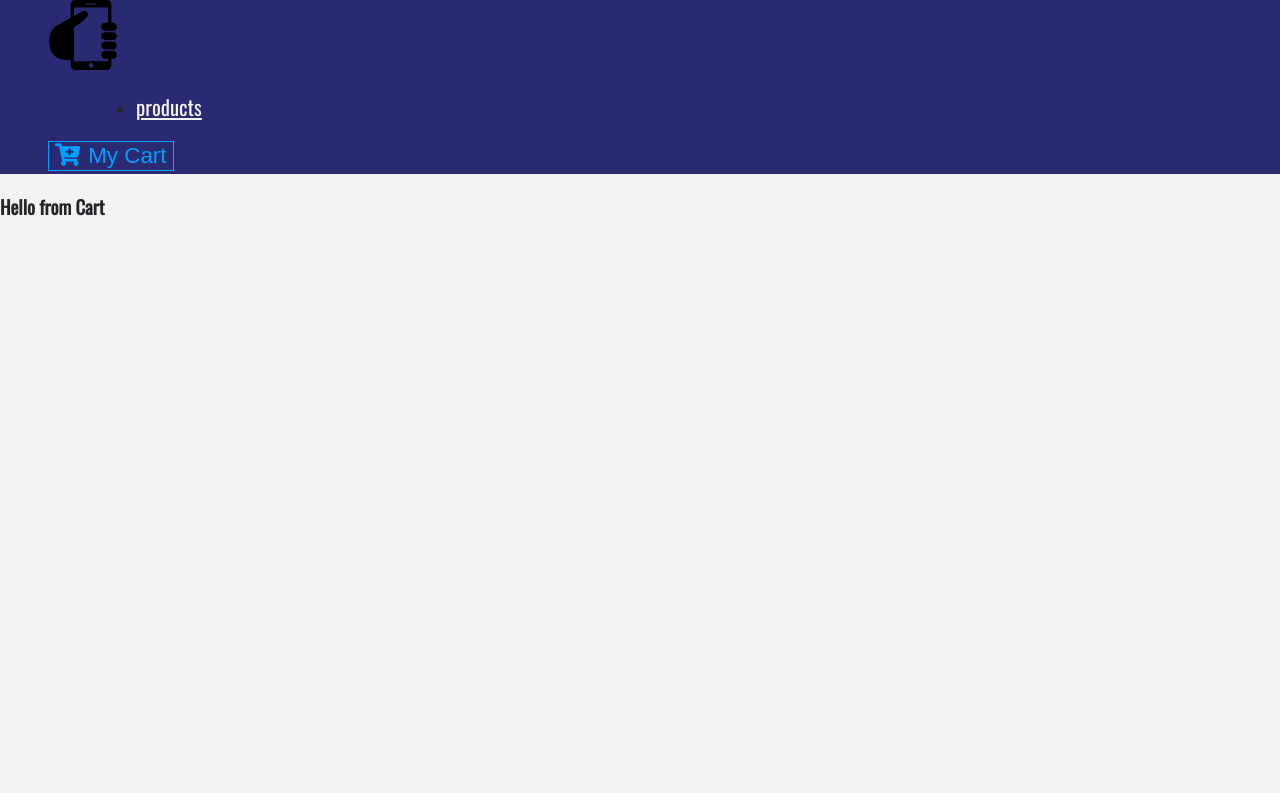
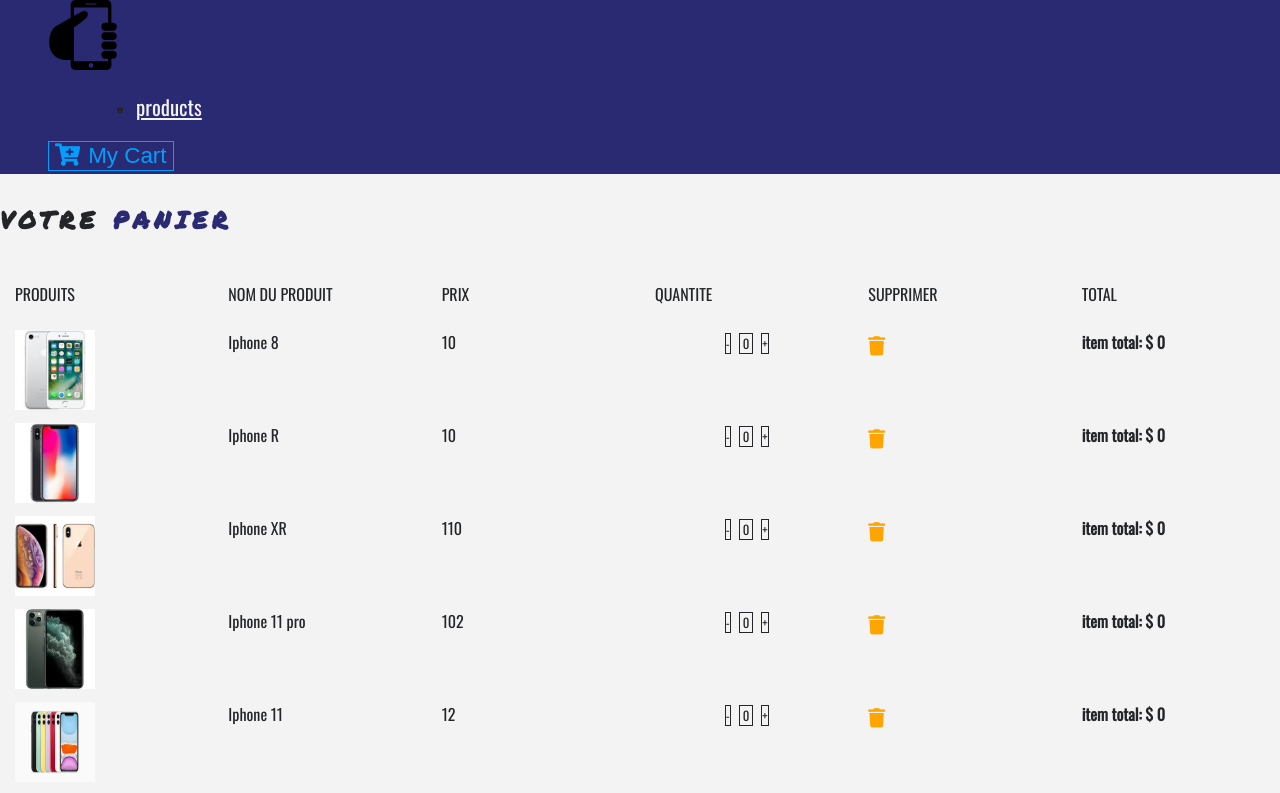
Before and after one commit to sdiawa/Diawara-Shop, a React (Create React App) app: page /cart in a window 1280 px wide. Shown: the top 793 px of the page. Built offline with nearby package versions, Linux system fonts and the light colour scheme.

Commit message:
gestion de panier cart

```diff
--- a/src/App.css
+++ b/src/App.css
@@ -6,12 +6,12 @@
   --mainYellow: #ffa400;
 }
 body{
-  font-family: 'Oswald', sans-serif !important;
+  font-family: "Oswald", sans-serif !important;
   background: var(--mainWhite) !important;
   color: var(--mainDrak) !important;
   }
 .text-title {
-  font-family: 'Permanent Marker', cursive;
+  font-family: "Permanent Marker", cursive;
   letter-spacing: 0.3rem;
   text-transform: uppercase;
 }
@@ -21,3 +21,21 @@
 .text-bright {
   color: var(--lightBlue);
 }
+.btn-black{
+  background: transparent;
+  text-transform: capitalize;
+  font-size: 0.8rem !important;
+  color:var(--mainDrak);
+  border-radius: 0 !important;
+  border: 0.1rem solid var(--mainDrak) !important;
+}
+
+.btn-black:hover{
+  background: var(--mainDrak) !important;
+  color: var(--mainWhite) !important;
+  }
+.cart-icon{
+  cursor: pointer;
+  font-size: 1.2rem;
+  color: var(--mainYellow);
+}
--- a/src/App.js
+++ b/src/App.js
@@ -5,7 +5,7 @@
 import Navbar from "./components/Navbar";
 import ProductList from "./components/ProductList";
 import Details from "./components/Details";
-import Cart from "./components/Cart/Cart";
+import Cart from "./components/Cart";
 import Default from "./components/Default";
 import Modal from "./components/Modal";
 
--- a/src/components/Cart/Cart.js
+++ b/src/components/Cart/Cart.js
@@ -1,11 +1,33 @@
 import React, {Component} from "react";
+import Title from "../Title";
+import CartColumns from "./CartColumns";
+import EmptyCart from "./EmptyCart";
+import {ProductConsumer} from "../../context";
+import CartList from "./CartList";
+
 
 export default class Cart extends Component{
     render() {
         return(
-            <div>
-                <h3>Hello from Cart</h3>
-            </div>
+            <section>
+                <ProductConsumer>
+                    {value => {
+                        const {cart}= value;
+                        if(cart.length>0){
+                            return(
+                                <React.Fragment>
+                                    <Title name="votre" title="panier"/>
+                                    <CartColumns/>
+                                    <CartList value={value}/>
+                                </React.Fragment>
+                            );
+                        }
+                        else {
+                            return <EmptyCart/>;
+                        }
+                    }}
+                </ProductConsumer>
+            </section>
         );
     }
 
--- /dev/null
+++ b/src/components/Cart/CartColumns.js
@@ -0,0 +1,33 @@
+import React from "react";
+
+export default function CartColumns (){
+    return (
+        <div className="container-fluid text-center d-none d-lg-block">
+            <div className="row">
+
+                <div className="col-10 mx-auto col-lg-2">
+                    <p className="text-uppercase">PRODUITS</p>
+                </div>
+
+                <div className="col-10 mx-auto col-lg-2">
+                    <p className="text-uppercase">NOM DU PRODUIT</p>
+                </div>
+                <div className="col-10 mx-auto col-lg-2">
+                    <p className="text-uppercase">PRIX</p>
+                </div>
+                <div className="col-10 mx-auto col-lg-2">
+                    <p className="text-uppercase">QUANTITE</p>
+                </div>
+                <div className="col-10 mx-auto col-lg-2">
+                    <p className="text-uppercase">SUPPRIMER</p>
+                </div>
+                <div className="col-10 mx-auto col-lg-2">
+                    <p className="text-uppercase">TOTAL</p>
+                </div>
+
+            </div>
+
+        </div>
+    )
+
+}
--- /dev/null
+++ b/src/components/Cart/CartItem.js
@@ -0,0 +1,43 @@
+import React from "react";
+
+export default function CartItem({item, value}) {
+    const {id,title,img,price,total,count}= item;
+    const {increment, decrement, removeItem} = value;
+    return(
+        <div
+        className="row my-2 text-capitalize text-center">
+        <div className="col-10 mx-auto col-lg-2">
+            <img src={img} style={{width:"5rem", height:"5rem"}}
+            className="img-fluid" alt ="product"/>
+
+        </div>
+        <div className="col-10 mx-auto col-lg-2">
+<span className="d-lg-none">product : </span>
+            {title }
+        </div>
+            <div className="col-10 mx-auto col-lg-2">
+                <span className="d-lg-none">prix : </span>
+                {price }
+            </div>
+            <div className="col-10 mx-auto col-lg-2 my-2 my-lg-0">
+                <div className="d-flex justify-content-center">
+              <div>
+                  <span className="btn btn-black mx-1" onClick={()=>decrement(id)}>-</span>
+                  <span className="btn btn-black mx-1"> {count} </span>
+                  <span className="btn btn-black mx-1" onClick={()=>increment(id)}>+</span>
+              </div>
+                </div>
+            </div>
+            {/* */}
+    <div className="col-10 mx-auto col-lg-2">
+    <div className="cart-icon" onClick={()=>removeItem(id)}>
+    <i className="fas fa-trash" />
+    </div>
+    </div>
+    <div className="col-10 mx-auto col-lg-2">
+        <strong> item total: $ {total} </strong>
+    </div>
+        </div>
+    )
+
+}
--- /dev/null
+++ b/src/components/Cart/CartList.js
@@ -0,0 +1,16 @@
+import React from "react";
+import CartItem from './CartItem'
+export default function CartList({value}) {
+    const {cart} = value;
+    console.log(value, cart);
+
+
+    return(
+    <div className="container-fluid">
+        {cart.map(item =>{
+            return <CartItem key={item.id} item={item} value={value}/>;
+        })}
+
+    </div>
+);
+}
--- /dev/null
+++ b/src/components/Cart/EmptyCart.js
@@ -0,0 +1,14 @@
+import React from "react";
+
+export default function EmptyCart () {
+    return(
+        <div className="container mt-5">
+            <div className="row">
+                <div className="col-10 mx-auto text-center text-title" >
+                    <h1> votre panier vide</h1>
+                </div>
+            </div>
+        </div>
+    )
+
+}
--- /dev/null
+++ b/src/components/Cart/package.json
@@ -0,0 +1,3 @@
+{
+"main": "Cart.js"
+}
--- a/src/context.js
+++ b/src/context.js
@@ -10,7 +10,7 @@
     state ={
         products: [],
         detailProduct:detailProduct,
-        cart:[],
+        cart:storeProducts,
         modalOpen:false,
         modalProduct: detailProduct,
         cartSubTotal:0,
```
